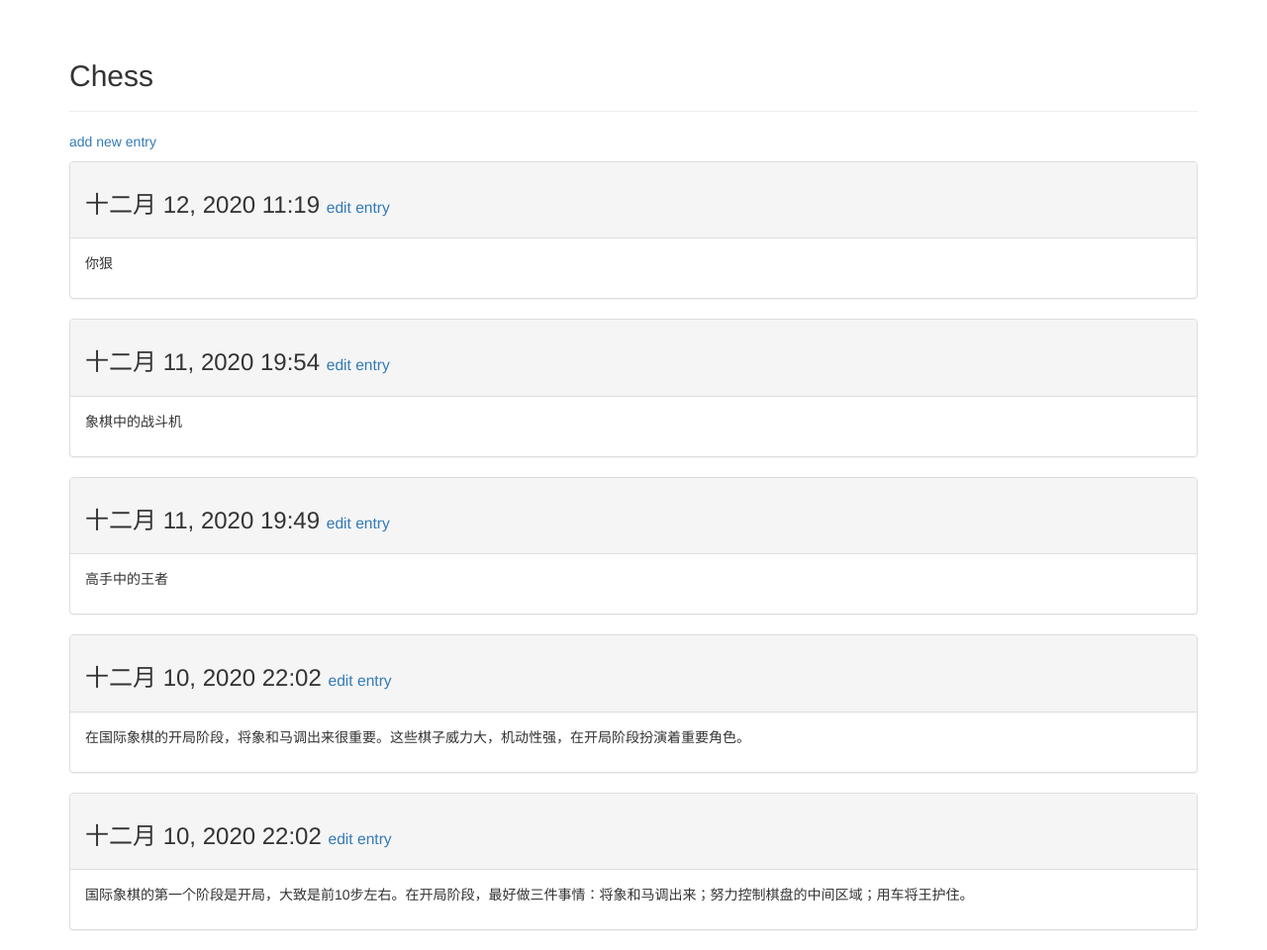
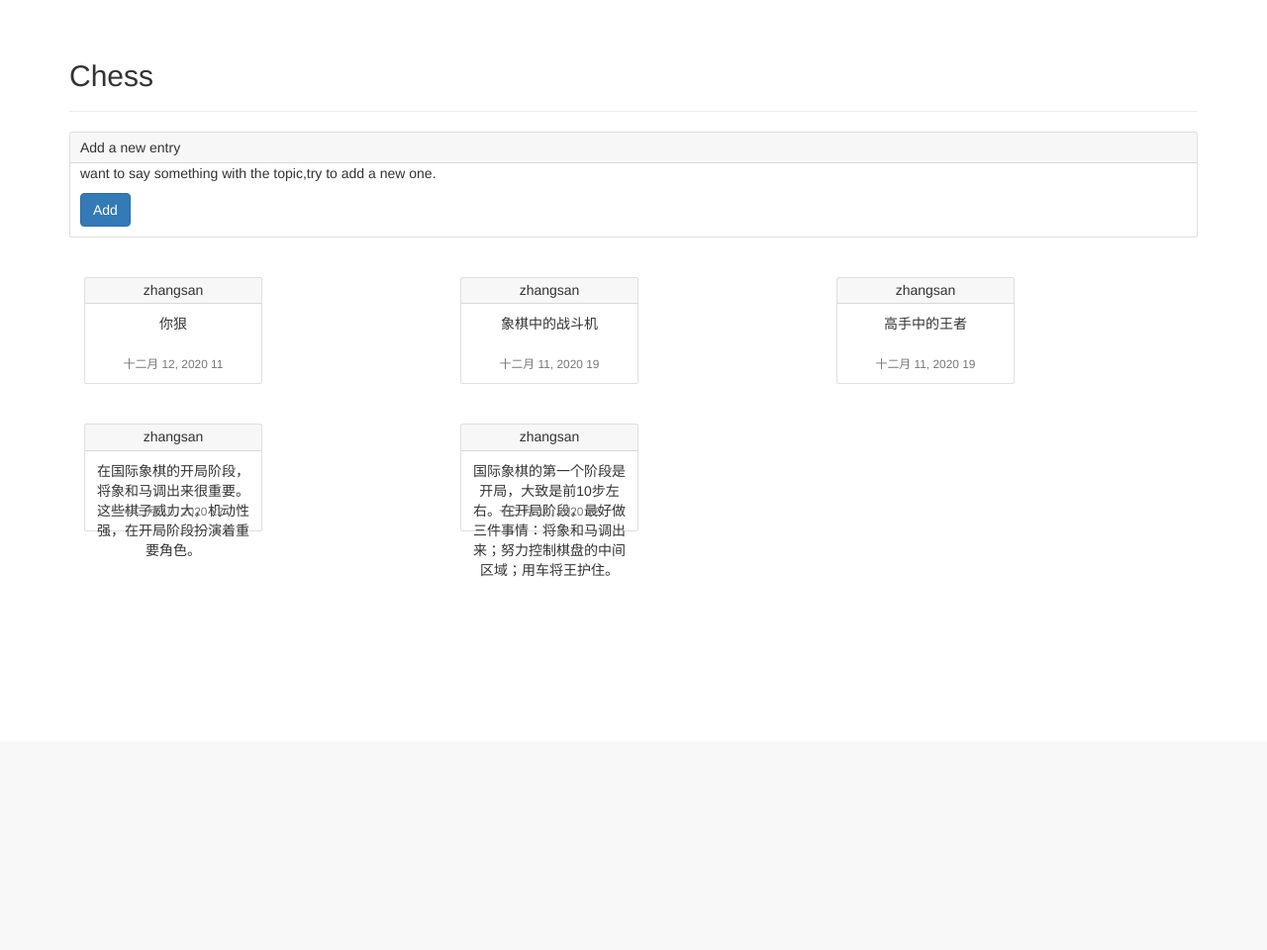
Before and after one commit to Dominery/learning_log, a Django app: page /topics/1/ in a window 1280 px wide. Shown: the part 51-1011 px from the top of the page at 99% size. After the commit the page ends 634 px from the top, so only its background shows below. Run offline with Django 3.2, Linux system fonts and the light colour scheme; a user stored in the database is signed in; data comes from the database, SQL or seed files in the repository; both versions use the stored data as it was after the commit; some libraries are stand-ins or nearby versions.

Commit message:
改进了topic和topics的页面

```diff
--- a/learning_logs/check.py
+++ b/learning_logs/check.py
@@ -4,3 +4,8 @@ from django.http import Http404
 def check_topic_owner(request,topic):
     if topic.owner != request.user:
         raise Http404
+
+
+def check_entry_owner(request,entry):
+    if entry.owner != request.user:
+        raise Http404
--- a/learning_logs/forms.py
+++ b/learning_logs/forms.py
@@ -6,8 +6,8 @@ from learning_logs.models import Topic, Entry
 class TopicForm(forms.ModelForm):
     class Meta:
         model = Topic
-        fields = ['text']
-        labels = {'text':''}
+        fields = ['text','brief']
+        labels = {'text':'','brief':''}
 
 
 class EntryForm(forms.ModelForm):
--- a/learning_logs/models.py
+++ b/learning_logs/models.py
@@ -1,23 +1,28 @@
 from django.contrib.auth.models import User
 from django.db import models
+
 
 # Create your models here.
 class Topic(models.Model):
     text = models.CharField(max_length=200)
     brief = models.CharField(max_length=100)
     date_added = models.DateTimeField(auto_now_add=True)
-    owner = models.ForeignKey(User,on_delete=models.CASCADE)
+    owner = models.ForeignKey(User, on_delete=models.CASCADE)
+
     def __str__(self):
         return self.text
 
 
 class Entry(models.Model):
-    topic = models.ForeignKey(Topic,on_delete=models.CASCADE)
+    topic = models.ForeignKey(Topic, on_delete=models.CASCADE)
     text = models.TextField()
     date_added = models.DateTimeField(auto_now_add=True)
+    owner = models.ForeignKey(User,on_delete=models.CASCADE)
+
     class Mete:
         verbose_name_plural = 'entries'
+
     def __str__(self):
-        if len(self.text)>50:
-            return self.text[:50]+"..."
+        if len(self.text) > 50:
+            return self.text[:50] + "..."
         return self.text
--- a/learning_logs/views.py
+++ b/learning_logs/views.py
@@ -5,7 +5,7 @@ from django.shortcuts import render
 # Create your views here.
 from django.urls import reverse
 
-from learning_logs.check import check_topic_owner
+from learning_logs.check import check_topic_owner, check_entry_owner
 from learning_logs.forms import TopicForm, EntryForm
 from learning_logs.models import Topic, Entry
 
@@ -67,7 +67,7 @@ def new_entry(request, topic_id):
 def edit_entry(request, entry_id):
     entry = Entry.objects.get(id=entry_id)
     topic = entry.topic
-    check_topic_owner(request,topic)
+    check_entry_owner(request,entry)
     if request.method != 'POST':
         form = EntryForm(instance=entry)
     else:
--- a/templates/learning_logs/topic.html
+++ b/templates/learning_logs/topic.html
@@ -1,32 +1,80 @@
 <!DOCTYPE html>
 <html lang="en">
 <head>
-    {% extends 'learning_logs/base.html' %}
+
     <meta charset="UTF-8">
-    <title>{{ topic }}</title>
+    <title> view topic </title>
+        <style>
+        .card {
+            position: relative;
+            display: flex;
+            flex-direction: column;
+            min-width: 0;
+            word-wrap: break-word;
+            background-color: #fff;
+            background-clip: border-box;
+            border: 1px solid rgba(0,0,0,.125);
+            border-radius: .25rem;
+            margin-bottom: 4rem;
+            }
+        .card-body {
+            flex: 1 1 auto;
+            padding: 0 1rem 1rem 1rem;
+            }
+        .card-header {
+            padding: .5rem 1rem;
+            margin-top: 0;
+            background-color: rgba(0,0,0,.03);
+            border-bottom: 1px solid rgba(0,0,0,.125);
+            }
+        .little-card-text{
+            height: 3rem;
+        }
+        .col-sm-4{
+            text-align: center;
+        }
+        .little-card-title {
+	        margin-bottom: .5rem;
+            margin-top:0;
+            font-size: 12px;
+            text-align: right;
+            font-weight: 500;
+        }
+    </style>
 </head>
 <body>
+    {% extends 'learning_logs/base.html' %}
     {% block header %}
         <h2>{{ topic }}</h2>
     {% endblock header %}
     {% block content %}
-        <p>
-            <a href="{% url 'learning_logs:new_entry' topic.id %}">add new entry</a>
-        </p>
+        <div class="card">
+          <div class="card-header">
+            Add a new entry
+          </div>
+          <div class="card-body">
+            <p class="card-text">want to say something with the topic,try to add a new one.</p>
+             <a href="{% url 'learning_logs:new_entry' topic.id %}" class="btn btn-primary">Add</a>
+          </div>
+        </div>
         {% for entry in entries %}
-            <div class="panel panel-default">
-                <div class="panel-heading">
-                    <h3>
-                        {{ entry.date_added|date:'M d, Y H:i' }}
+               <div class="col-sm-4">
+                <div class="card" style="width: 18rem;"  >
+                    <h5 class="card-header">{{ entry.owner }}
+                        {% if user.username == entry.owner %}
                         <small>
                             <a href="{% url 'learning_logs:edit_entry' entry.id %}">edit entry</a>
                         </small>
-                    </h3>
+                        {% endif %}
+                    </h5>
+                  <div class="card-body">
+                    <p class="little-card-text">{{ entry.text }}</p>
+                     <div class="card-footer">
+                      <small class="text-muted">{{ entry.date_added|date:'M d, Y H' }}</small>
+                    </div>
+                  </div>
                 </div>
-                <div class="panel-body">
-                    {{ entry.text|linebreaks }}
-                </div>
-            </div>
+               </div>
         {% empty %}
                 There are no entries for this topic.
         {% endfor %}
```
Also changed, not shown: templates/learning_logs/new_topic.html (+9 -3 lines), templates/learning_logs/topics.html (+24 -29 lines), db.sqlite3, learning_logs/migrations/0004_topic_brief.py (added), learning_logs/migrations/0005_entry_owner.py (added).
